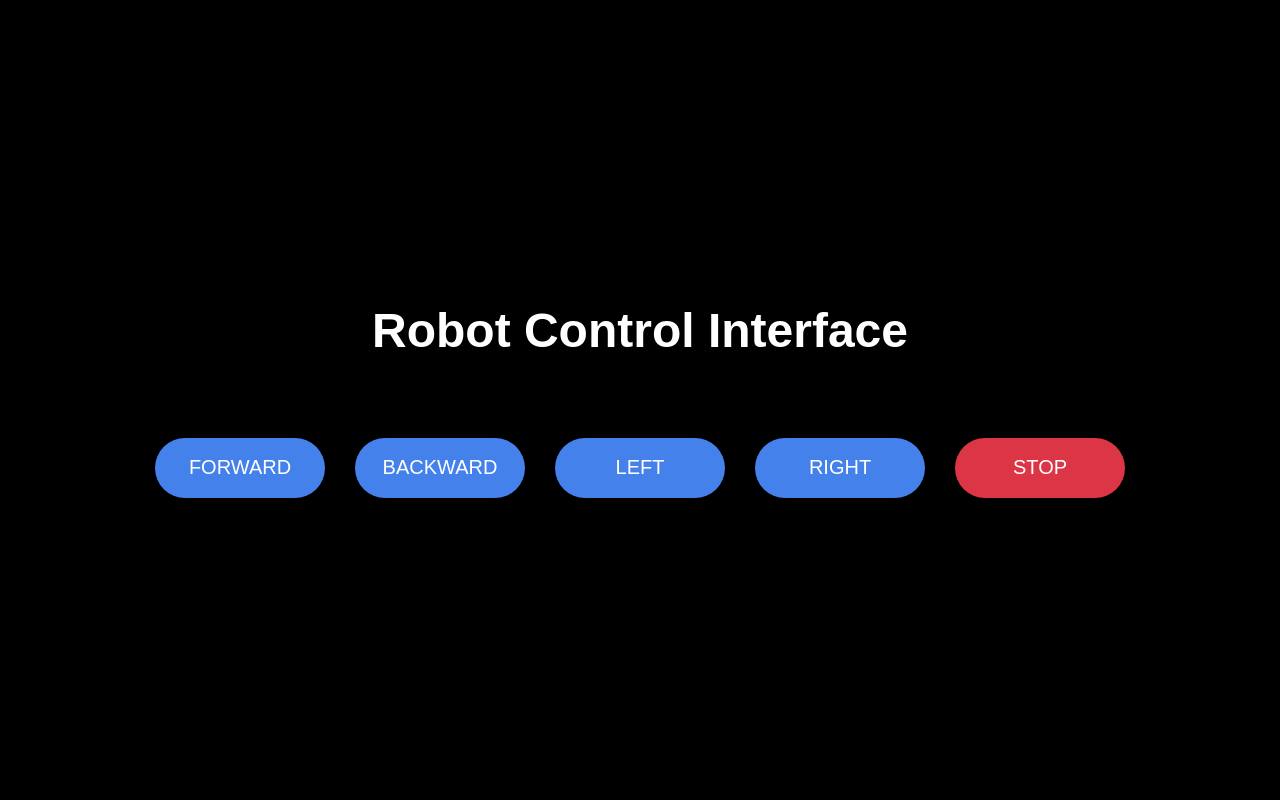
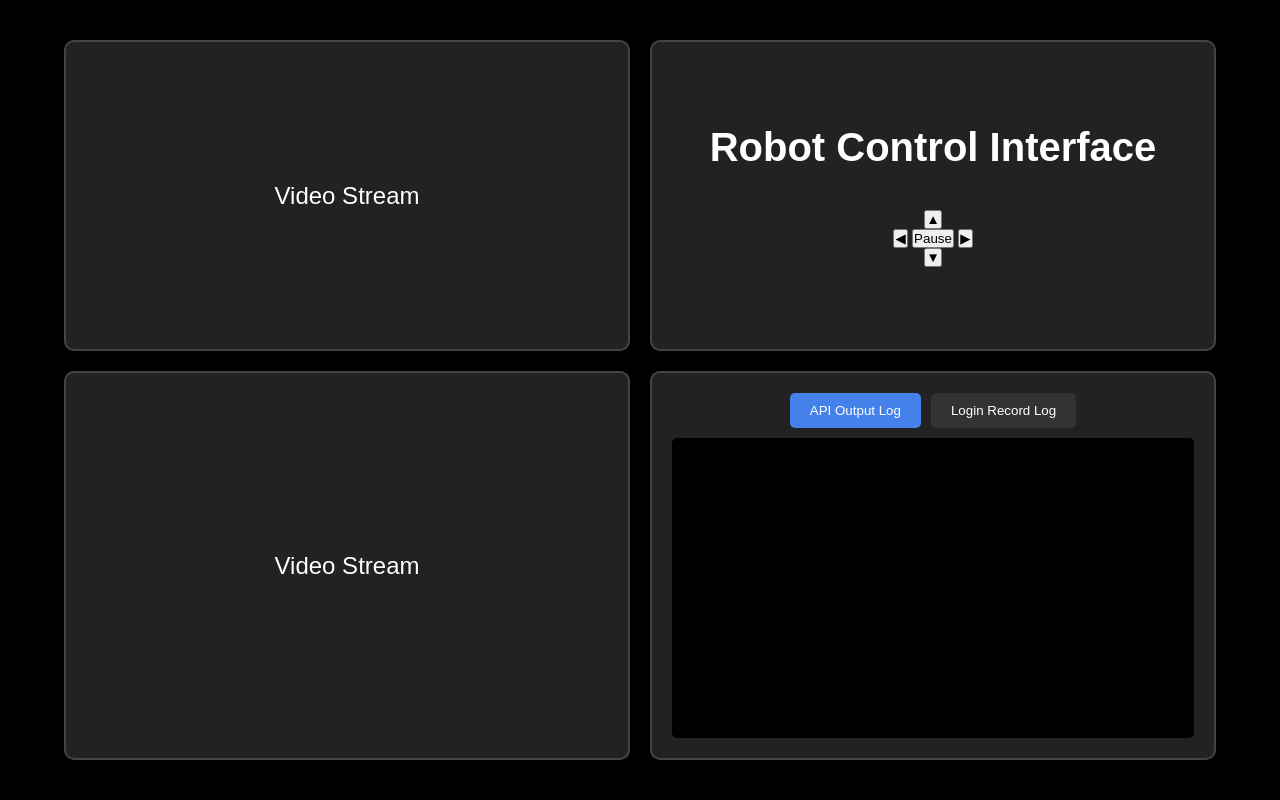
Before and after one commit to PWP-Five-Guys/RobotAPI, a Flask app: template templates/index.html in a window 1280 px wide. Run offline with Flask 3, Linux system fonts and the light colour scheme; the template is opened without the code that fills it, so the values that code supplies are empty.

Commit message:
Added 2x2 grid

```diff
--- a/api.py
+++ b/api.py
@@ -1,6 +1,7 @@
-from flask import Flask, jsonify, request, render_template
+from flask import Flask, jsonify, request, render_template, send_file
 import paramiko
 import logging
+import os
 
 # SSH details
 PI_HOST = "192.168.1.121"
@@ -10,7 +11,6 @@ PI_PASSWORD = "5guys"
 # Flask setup
 app = Flask(__name__)
 logging.basicConfig(filename='api_output.log', level=logging.DEBUG)  # Enable debug-level logging
-
 
 def ssh_command_to_pi(command):
     """SSH into the Raspberry Pi and run the motor command."""
@@ -54,7 +54,6 @@ def home():
     """Render the control interface."""
     return render_template('index.html')
 
-
 @app.route('/move', methods=['POST'])
 def move():
     """Handle POST requests to move the robot."""
@@ -67,6 +66,15 @@ def move():
     response = {'success': True, 'out_command': command}
     return jsonify(response)
 
+# Route to fetch and stream the log files
+@app.route('/logs/<filename>')
+def logs(filename):
+    """Serve the log files dynamically."""
+    log_path = os.path.join(os.getcwd(), filename)
+    if os.path.exists(log_path):
+        return send_file(log_path, mimetype='text/plain')
+    else:
+        return jsonify({'error': 'File not found'}), 404
 
 if __name__ == '__main__':
     app.run(debug=True, port=10000)
--- /dev/null
+++ b/static/log_script.js
@@ -0,0 +1,38 @@
+document.addEventListener("DOMContentLoaded", function () {
+  let currentLog = "api_output.log"; // Default log to display
+  const logContentElement = document.getElementById("log-content");
+
+  const apiLogBtn = document.getElementById("api-log-btn");
+  const loginLogBtn = document.getElementById("login-log-btn");
+
+  // Function to fetch and display log content
+  function fetchLog() {
+    fetch(`/logs/${currentLog}`)
+      .then((response) => response.text())
+      .then((data) => {
+        logContentElement.textContent = data;
+      })
+      .catch((error) => console.error("Error fetching log:", error));
+  }
+
+  // Set interval to update log every 2 seconds
+  setInterval(fetchLog, 2000);
+
+  // Button event listeners to switch logs
+  apiLogBtn.addEventListener("click", function () {
+    currentLog = "api_output.log";
+    apiLogBtn.classList.add("active");
+    loginLogBtn.classList.remove("active");
+    fetchLog(); // Fetch immediately when switching
+  });
+
+  loginLogBtn.addEventListener("click", function () {
+    currentLog = "login_record.log";
+    loginLogBtn.classList.add("active");
+    apiLogBtn.classList.remove("active");
+    fetchLog(); // Fetch immediately when switching
+  });
+
+  // Initial log fetch
+  fetchLog();
+});
--- a/static/style.css
+++ b/static/style.css
@@ -1,4 +1,3 @@
-/* Resetting styles and setting global font */
 * {
     margin: 0;
     padding: 0;
@@ -6,55 +5,80 @@
     font-family: Arial, sans-serif;
 }
 
-/* Body style to center everything */
 body {
     background-color: black;
+    color: white;
+    min-height: 100vh;
     display: flex;
     justify-content: center;
     align-items: center;
-    min-height: 100vh;
-    color: white;
     overflow: hidden;
 }
 
-/* Container for the title and buttons */
-.container {
+/* Grid layout for 2x2 boxes */
+.grid-container {
+    display: grid;
+    grid-template-columns: 1fr 1fr;
+    grid-template-rows: 1fr 1fr;
+    gap: 20px;
+    width: 90vw;
+    height: 90vh;
+}
+
+/* Grid item styling */
+.grid-item {
+    background-color: #222;
+    border: 2px solid #444;
+    display: flex;
+    justify-content: center;
+    align-items: center;
+    text-align: center;
+    border-radius: 10px;
+    padding: 20px;
+}
+
+/* Specific section styling */
+.camera-view, .roads-view, .logs {
+    font-size: 1.5rem;
+    color: white;
+}
+
+.controls-container {
     display: flex;
     flex-direction: column;
+    justify-content: center;
     align-items: center;
-    gap: 80px; /* Larger gap between title and buttons */
+    gap: 40px;
 }
 
-/* Title style */
 .title {
-    font-size: 3rem;
-    text-align: center;
+    font-size: 2.5rem;
 }
 
 /* Controls layout */
 .controls {
     display: flex;
     flex-wrap: wrap;
-    gap: 30px; /* Increased spacing between buttons */
+    gap: 20px;
     justify-content: center;
 }
 
 /* Button styles */
 .control-btn {
-    width: 170px;
-    height: 60px;
-    font-size: 20px;
+    width: 150px;
+    height: 50px;
+    font-size: 18px;
     color: white;
     background-color: #4481eb;
     border: none;
-    border-radius: 30px;
+    border-radius: 25px;
     cursor: pointer;
     transition: background-color 0.3s ease, transform 0.2s ease;
 }
 
 .control-btn:hover {
     background-color: #3f86ed;
-    transform: scale(1.1); /* Slight zoom effect */
+    transform: scale(1.1);
 }
 
 .stop-btn {
@@ -64,3 +88,48 @@ body {
 .stop-btn:hover {
     background-color: #c82333;
 }
+
+/* Logs Section Styling */
+.logs {
+    display: flex;
+    flex-direction: column;
+    justify-content: flex-start;
+    gap: 10px;
+}
+
+/* Log navigation buttons */
+.log-buttons {
+    display: flex;
+    gap: 10px;
+}
+
+.log-btn {
+    padding: 10px 20px;
+    background-color: #333;
+    color: white;
+    border: none;
+    border-radius: 5px;
+    cursor: pointer;
+}
+
+.log-btn.active {
+    background-color: #4481eb;
+}
+
+/* Log display styling with scroll */
+.log-display {
+    width: 100%;
+    height: 300px; /* Fixed height to enable scrolling */
+    background-color: black;
+    color: #00ff00; /* Green terminal text */
+    padding: 10px;
+    border-radius: 5px;
+    overflow-y: auto; /* Enable vertical scroll */
+    font-family: monospace;
+    font-size: 0.9rem;
+}
+
+pre {
+    white-space: pre-wrap;
+    word-wrap: break-word;
+}
--- a/templates/index.html
+++ b/templates/index.html
@@ -7,18 +7,42 @@
     <title>Robot Control</title>
     <link rel="stylesheet" href="static/style.css">
     <script type="text/javascript" src="static/script.js" defer></script>
+    <script type="text/javascript" src="static/log_script.js" defer></script>
 </head>
 
 <body>
-    <div class="container">
-        <h1 class="title">Robot Control Interface</h1>
+    <div class="grid-container">
+        <!-- Top left: Video Stream -->
+        <div class="grid-item camera-view">
+            Video Stream
+        </div>
 
-        <div class="controls">
-            <button class="control-btn" data-command="forward" aria-label="Move Forward">FORWARD</button>
-            <button class="control-btn" data-command="back" aria-label="Move Backward">BACKWARD</button>
-            <button class="control-btn" data-command="left" aria-label="Turn Left">LEFT</button>
-            <button class="control-btn" data-command="right" aria-label="Turn Right">RIGHT</button>
-            <button class="control-btn stop-btn" data-command="stop" aria-label="Stop Robot">STOP</button>
+        <!-- Top right: Arrow Controls -->
+        <div class="grid-item controls-container">
+            <h1 class="title">Robot Control Interface</h1>
+            <div class="arrow-controls">
+                <button class="arrow-btn" data-command="forward">&#9650;</button>
+                <div class="center-controls">
+                    <button class="arrow-btn" data-command="left">&#9664;</button>
+                    <button id="pause-resume-btn" class="center-btn" data-status="paused">Pause</button>
+                    <button class="arrow-btn" data-command="right">&#9654;</button>
+                </div>
+                <button class="arrow-btn" data-command="back">&#9660;</button>
+            </div>
+        </div>
+
+        <!-- Bottom left: Roads (Placeholder) -->
+        <div class="grid-item roads-view">
+            Video Stream
+        </div>
+
+        <!-- Bottom right: Logs with Tab Switcher -->
+        <div class="grid-item logs">
+            <div class="log-buttons">
+                <button id="api-log-btn" class="log-btn active">API Output Log</button>
+                <button id="login-log-btn" class="log-btn">Login Record Log</button>
+            </div>
+            <pre id="log-content" class="log-display"></pre>
         </div>
     </div>
 </body>
```
Also changed, not shown: passmanager.db (deleted), 1 other file.
